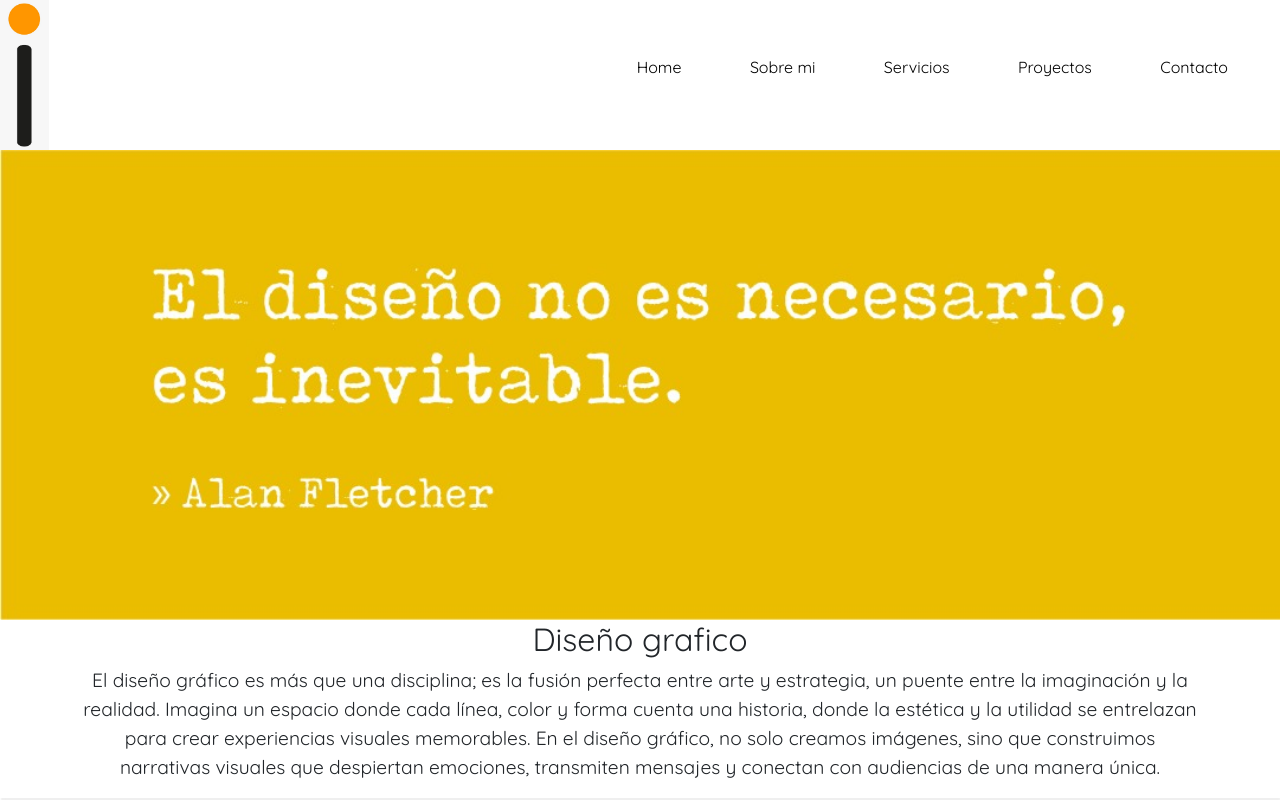
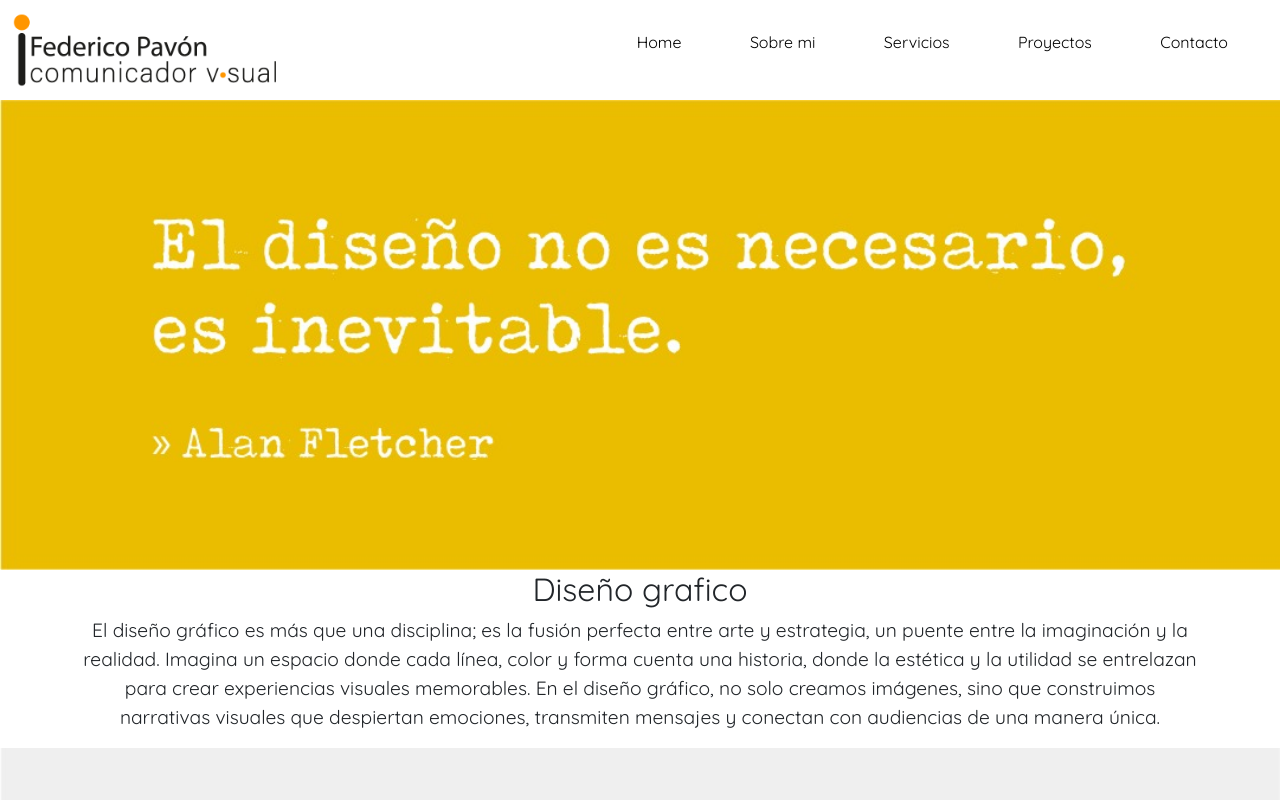
Before and after one commit to Federicopavon-93/Pf-Pavon, a plain HTML site: page index.html in a window 1280 px wide. Shown: the top 800 px of the page. Drawn offline with nearby package versions, Linux system fonts and the light colour scheme.

Commit message:
Actualización Logo sup-index

```diff
--- a/css/style.css
+++ b/css/style.css
@@ -15,7 +15,7 @@ header {
 }
 
 .logofp {
-    height: 150px;
+    height: 100px;
     width: auto;
 
 }
--- a/index.html
+++ b/index.html
@@ -20,7 +20,7 @@
 <body>
 
     <header>
-        <img class="logofp" src="./assets/logofp.jpeg" alt="logofp">
+        <img class="logofp" src="./assets/Fede-Logo.png" alt="logofp">
         <nav class="navbar">
             <ul>
                 <li> <a href="./index.html">Home</a></li>
```
Also changed, not shown: assets/Fede-Logo.png (added).
